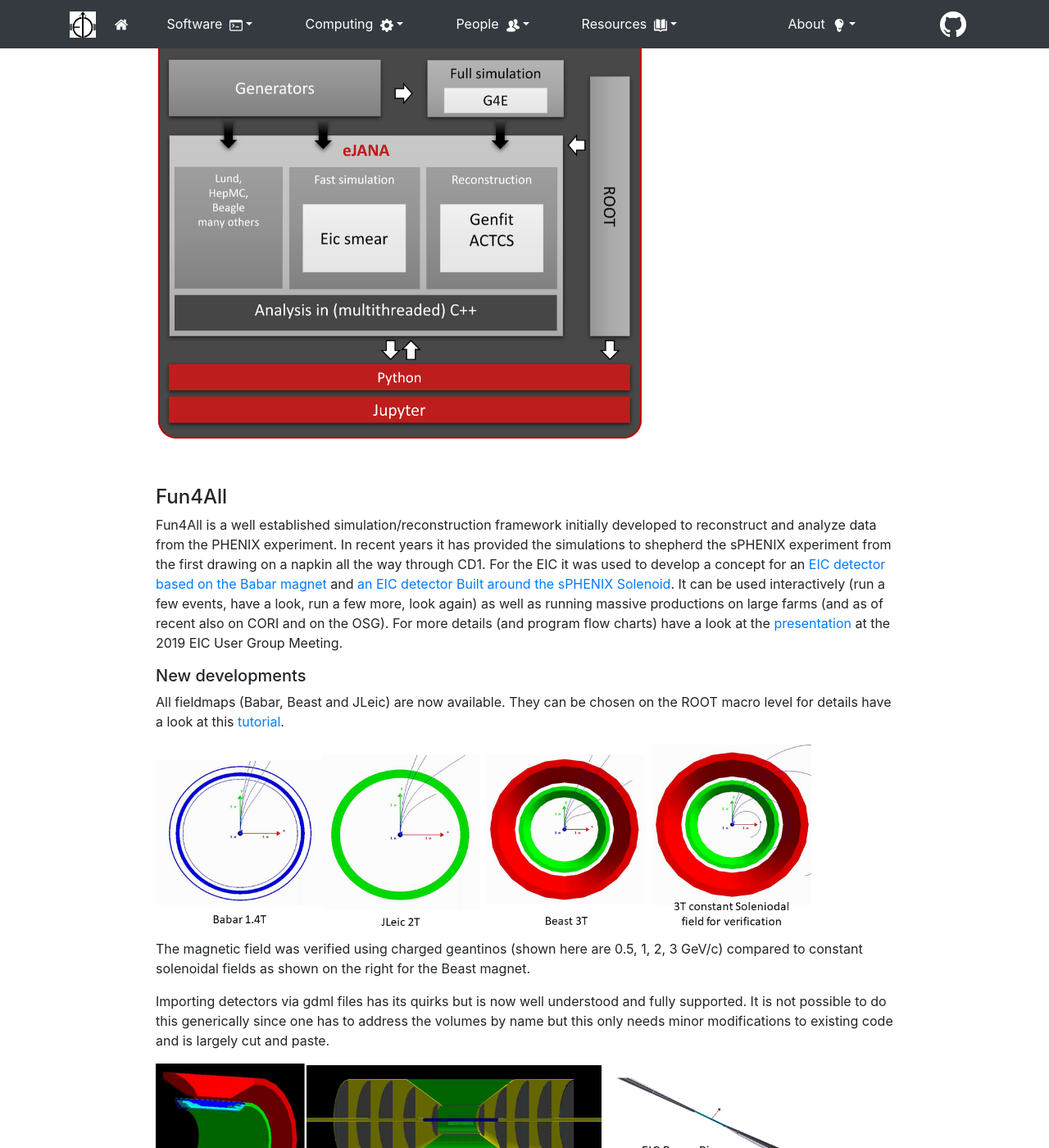
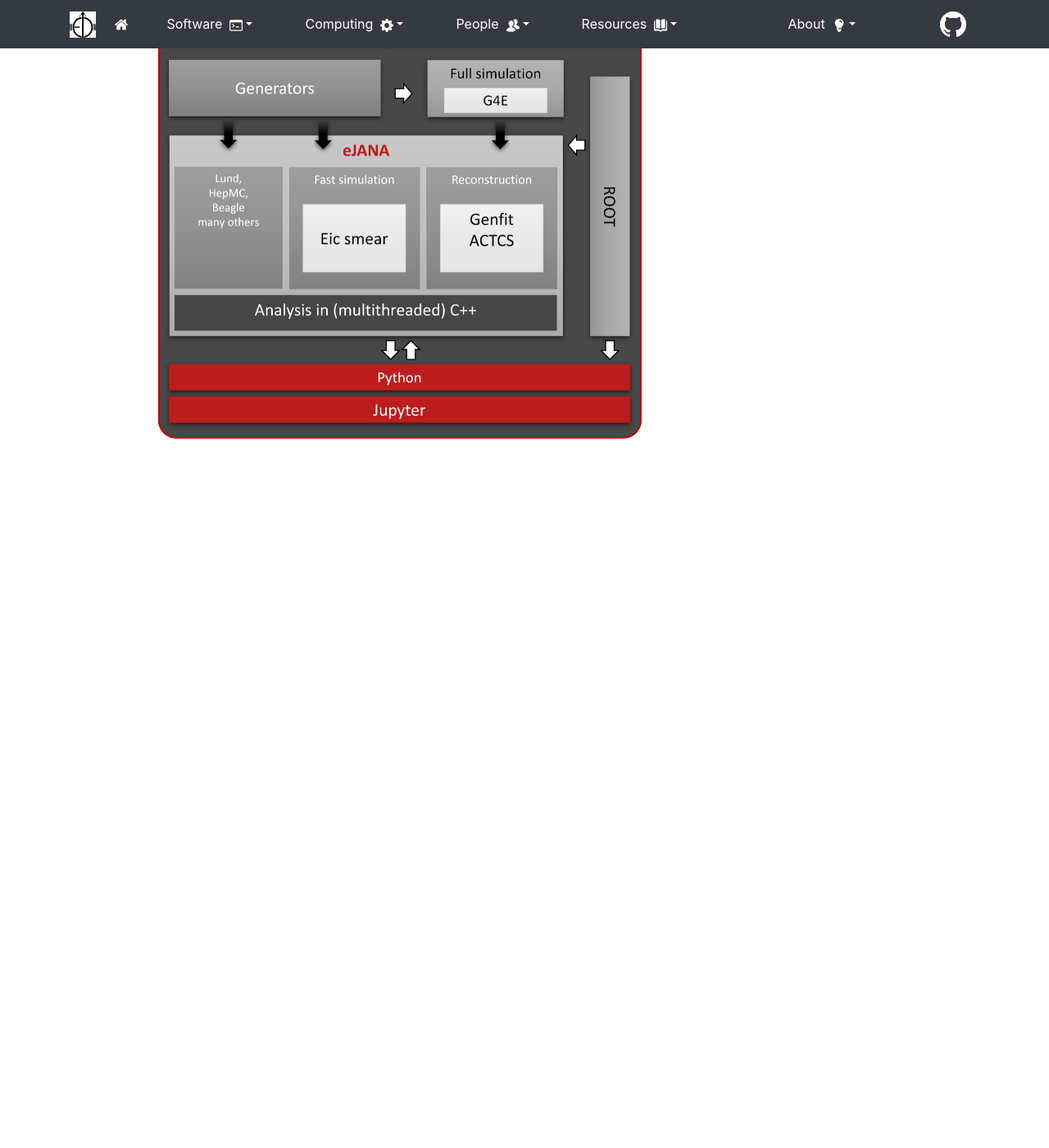
Before and after one commit to kkauder/eic.github.io, a Jekyll site: the page built from _posts/2020-04-07-software-news.md, in a window 1280 px wide and 1400 px high, scrolled down 2326 px. Shown: the whole window at 82% size. Built offline with Jekyll 4.4.1, drawn with Linux system fonts in a browser that asks for light colours; nearby versions of some CDN libraries; after the commit the page ends 2918 px from its top, so only the background shows below that; some of the changed text lies outside the part shown.

Commit message:
Create a Software News post for June and moved the fun4all news over.

```diff
--- a/_posts/2020-04-07-software-news.md
+++ b/_posts/2020-04-07-software-news.md
@@ -21,7 +21,7 @@
 The common simulation tools and workflow environment can only grow with user input. The EICUG Software Working Group asks interested users to join our support team to ensure fast response to user requests. This is an ideal opportunity to learn more about the software and its development.
 
 #### Tutorials
-The tutorials for fast and detector full simulations are available on the <a href="https://www.youtube.com/channel/UCXc9WfDKdlLXoZMGrotkf7w" target="_blank">EICUG YouTube channel</a>.
+The tutorials for fast and detector full simulations are available on the <a href="https://www.youtube.com/channel/UCXc9WfDKdlLXoZMGrotkf7w" target="_blank">EICUG YouTube channel</a>
 
 ##### Uproot and Awkward Array Tutorial
 * Jim Pivarski (Princeton), known for innovative software in DIANA/HEP, IRIS-HEP and other projects, will give tutorials on how to process and analyze Root files with pure Python libraries: uproot and awkward array The tutorials are aimed for anyone who would like to learn more about using data science tools in Python for Nuclear Physics analysis.
@@ -69,33 +69,4 @@
 
 <img src="{{ '/assets/images/diagrams/escalate/ESCalate-Structure.png' | relative_url }}" width="597"/>
 
-<br />
-
-#### Fun4All
-Fun4All is a well established simulation/reconstruction framework initially developed to reconstruct and analyze data from the PHENIX experiment. In recent years it has provided the simulations to shepherd the sPHENIX experiment from the first drawing on a napkin all the way through CD1. For the EIC it was used to develop a concept for an [EIC detector based on the Babar magnet](https://arxiv.org/pdf/1402.1209.pdf) and [an EIC detector Built around the sPHENIX Solenoid](https://indico.bnl.gov/event/5283/attachments/20546/27556/eic-sphenix-dds-final-2018-10-30.pdf). It can be used interactively (run a few events, have a look, run a few more, look again) as well as running massive productions on large farms (and as of recent also on CORI and on the OSG). For more details (and program flow charts) have a look at the [presentation](https://indico.in2p3.fr/event/18281/contributions/71607/) at the 2019 EIC User Group Meeting.
-
-##### New developments
-All fieldmaps (Babar, Beast and JLeic) are now available. They can be chosen on the ROOT macro level for details have a look at this [tutorial](https://github.com/eic/fun4all_eic_tutorials/tree/master/MagneticField).
-
-<img src="{{ '/assets/images/diagrams/fun4all/fun4all_fieldmaps.png' | relative_url }}" width="800"/>
-
-The magnetic field was verified using charged geantinos (shown here are 0.5, 1, 2, 3 GeV/c) compared to constant solenoidal fields as shown on the right for the Beast magnet.
-
-Importing detectors via gdml files has its quirks but is now well understood and fully supported. It is not possible to do this generically since one has to address the volumes by name but this only needs minor modifications to existing code and is largely cut and paste.
-
-<img src="{{ '/assets/images/diagrams/fun4all/fun4all_gdml.png' | relative_url }}" width="800"/>
-
-Here are the latest additions to our selection of implemented detectors (all of which can be combined in a ROOT macro). We have a detailed model of the [Beast magnet](https://github.com/eic/fun4all_eicdetectors/tree/master/source) (already used in the fieldmap plots) as well as the [*All Silicon Tracker*](https://github.com/eic/g4lblvtx) and the EIC beam pipe.
-
-The ability to combine these (and other detectors) at will is shown here:
-
-<img src="{{ '/assets/images/diagrams/fun4all/fun4all_allsilicon.png' | relative_url }}" width="800"/>
-
-where the *All Silicon Tracker* is put inside the Beast magnet and is being used as central tracker inside the EIC detector based on the Babar magnet.
-
-
-##### Verification
-Fun4All is also being used to reconstruct test beam data which allows a direct comparison of simulations with data. sPHENIX has performed extensive test beam campaigns for its detectors at energies which are relevant for EIC detectors. The calorimeter test beam results have been [published](https://ieeexplore.ieee.org/document/8519782) recently, the analysis of TPC and Maps detector data is ongoing. A good agreement with previous EICRoot based simulations has been found for the All Silicon Tracker ([slide 8](https://indico.bnl.gov/event/7894/contributions/37609/attachments/28098/43125/200514_AllSi_in_Fun4All_2.pdf))
-
-##### Help
-Help is available via [our support channel in Mattermost](https://chat.sdcc.bnl.gov/eic/channels/fun4all-software-support), non Scientific Data Center Accounts need an invite - contact us
+<br/>
```
Also changed, not shown: _posts/2020-06-15-software-news.md (added, +47 -0 lines).
